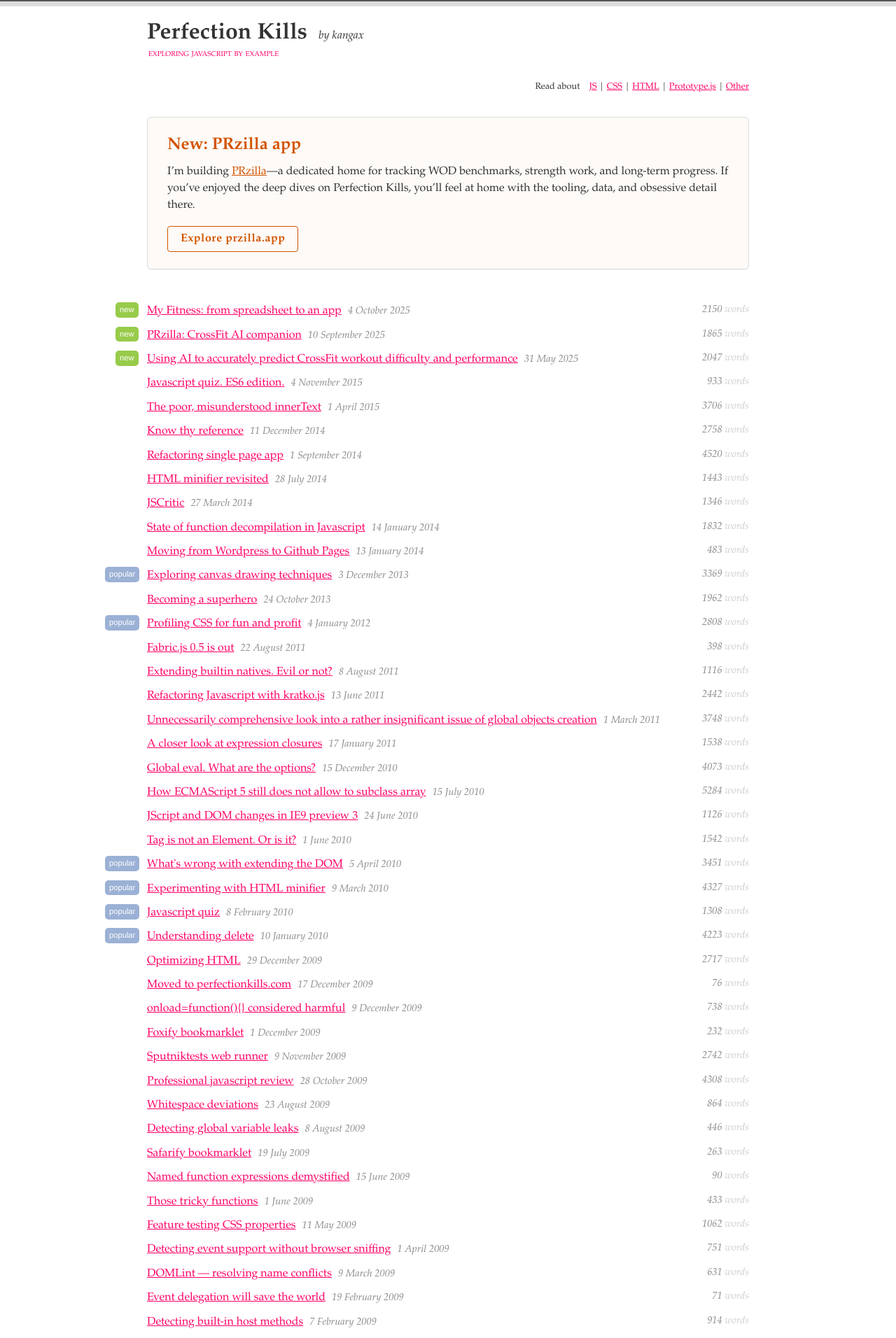
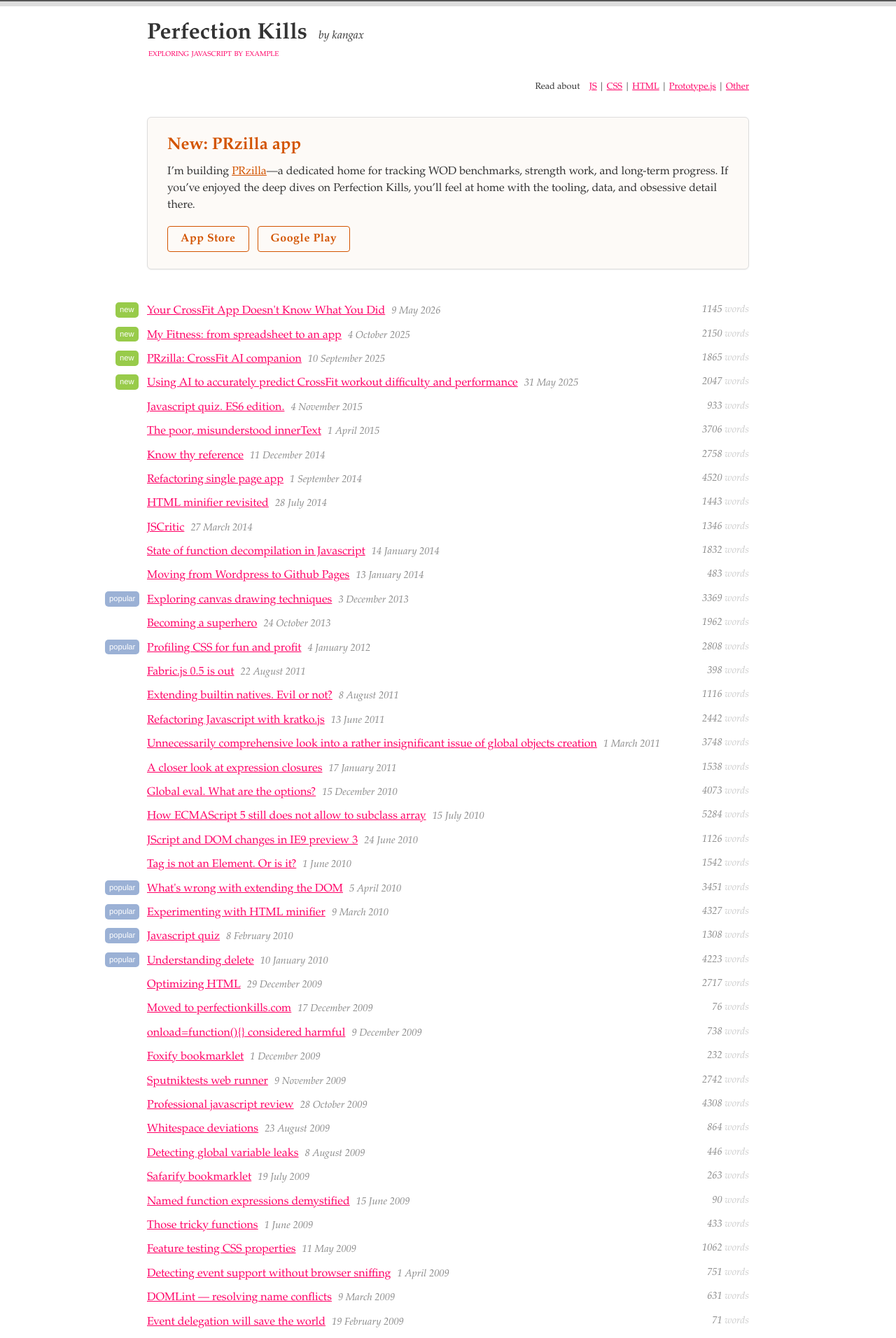
Before and after one commit to kangax/perfectionkills.com, a Jekyll site: the page built from index.html, in a window 1280 px wide. Shown: the top 1912 px of the page at 70% size. Built offline with Jekyll 4.4.1, drawn with Linux system fonts in a browser that asks for light colours; Markdown is read by kramdown in place of the engine named in the settings.

Commit message:
Add 'Your CrossFit App Doesn't Know What You Did' post; add App Store + Play Store links to PRzilla banner
Co-Authored-By: Claude Sonnet 4.6 <noreply@anthropic.com>

```diff
--- a/css/master.scss
+++ b/css/master.scss
@@ -82,6 +82,11 @@ body {
       color: #d35400;
       text-decoration: underline;
     }
+  }
+
+  &__stores {
+    display: flex;
+    gap: 12px;
   }
 
   &__cta {
--- a/index.html
+++ b/index.html
@@ -10,9 +10,10 @@ title: Home page
     strength work, and long-term progress. If you’ve enjoyed the deep dives on Perfection Kills,
     you’ll feel at home with the tooling, data, and obsessive detail there.
   </p>
-  <a class="site-callout__cta" href="https://przilla.app" target="_blank" rel="noopener">
-    Explore przilla.app
-  </a>
+  <div class="site-callout__stores">
+    <a class="site-callout__cta" href="https://apps.apple.com/app/id6758307458" target="_blank" rel="noopener">App Store</a>
+    <a class="site-callout__cta" href="https://play.google.com/store/apps/details?id=app.przilla.przilla&hl=en_US" target="_blank" rel="noopener">Google Play</a>
+  </div>
 </section>
 
 <div class="filter">
```
Also changed, not shown: _posts/2026-05-09-your-crossfit-app-doesnt-know-what-you-did.html (added, +94 -0 lines).
